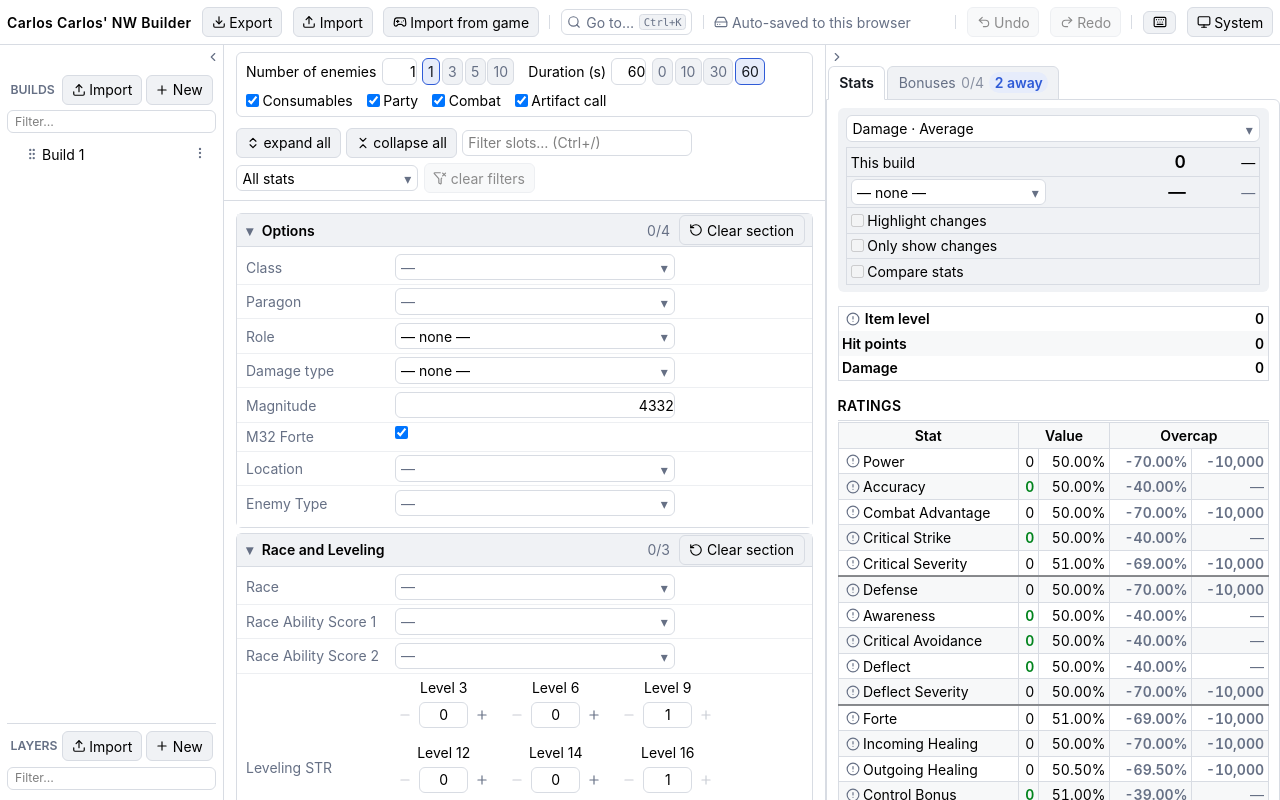
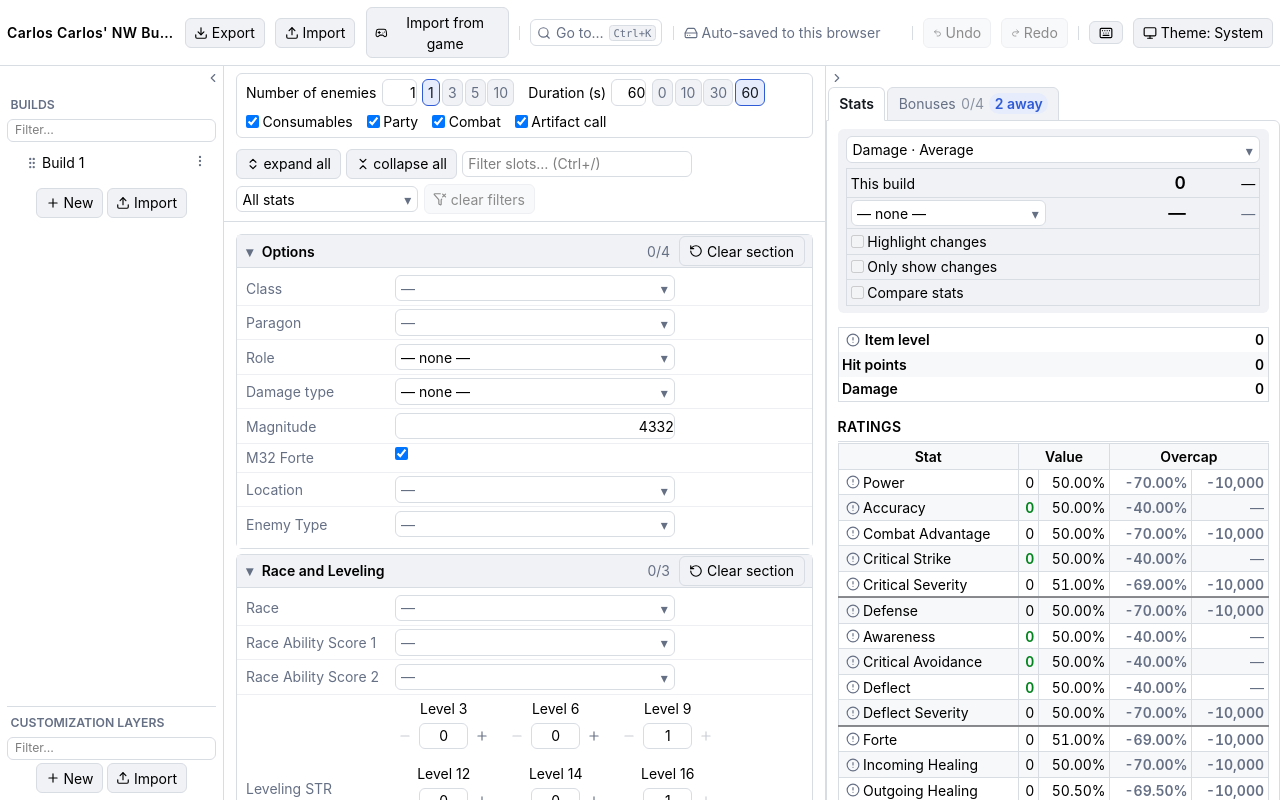
Before and after one commit to doublecarlos/carlos-carlos-nw-builder, a Vue app: page / in a window 1280 px wide. Built offline with nearby package versions, Linux system fonts and the light colour scheme.

Commit message:
Small layout changes

```diff
--- a/src/components/NavBuilds.vue
+++ b/src/components/NavBuilds.vue
@@ -126,12 +126,6 @@ function moveFocus(dir: 1 | -1) {
   <div ref="root" class="flex min-h-0 flex-1 flex-col">
     <div class="mb-1 flex items-center justify-between px-1 py-0.5">
       <span class="text-sm font-semibold uppercase text-muted">Builds</span>
-      <div class="flex items-center gap-1">
-        <BaseButton @click="$emit('import')"><Upload />Import</BaseButton>
-        <BaseButton data-testid="nav-add-build" @click="$emit('create')"
-          ><Plus />New</BaseButton
-        >
-      </div>
     </div>
 
     <input
@@ -143,7 +137,7 @@ function moveFocus(dir: 1 | -1) {
       @input="$emit('update:filter', ($event.target as HTMLInputElement).value)"
     />
 
-    <div class="flex-1 overflow-y-auto">
+    <div class="overflow-y-auto">
       <div
         v-for="(b, i) in filteredBuilds"
         :key="b.id"
@@ -181,8 +175,9 @@ function moveFocus(dir: 1 | -1) {
           @keydown.esc="$emit('rename-cancel')"
           @blur="$emit('rename-commit')"
         />
+
+        <BaseTooltip v-else :text="b.name">
           <button
-          v-else
             type="button"
             class="nav-name min-w-0 flex-1 cursor-pointer overflow-hidden text-ellipsis whitespace-nowrap py-0.5 text-left"
             :data-nav-key="b.id"
@@ -193,6 +188,7 @@ function moveFocus(dir: 1 | -1) {
           >
             {{ b.name }}
           </button>
+        </BaseTooltip>
 
         <div class="nav-menu-wrap relative">
           <BaseTooltip text="Build menu">
@@ -216,6 +212,12 @@ function moveFocus(dir: 1 | -1) {
           />
         </div>
       </div>
+      <div class="flex items-center justify-center gap-1 mt-2">
+        <BaseButton data-testid="nav-add-build" @click="$emit('create')"
+          ><Plus />New</BaseButton
+        >
+        <BaseButton @click="$emit('import')"><Upload />Import</BaseButton>
+      </div>
     </div>
   </div>
 </template>
--- a/src/components/NavLayers.vue
+++ b/src/components/NavLayers.vue
@@ -122,20 +122,14 @@ function moveFocus(dir: 1 | -1) {
   <div ref="root" class="border-t border-line pt-1.5">
     <div class="mb-1 flex items-center justify-between px-1 py-0.5">
       <BaseTooltip
-        text="Layers apply top to bottom — a lower layer overrides the ones above it."
+        text="Layers apply bottom to top — a higher layer overrides the ones below it."
       >
         <span
           class="flex items-center gap-1 text-sm font-semibold uppercase text-muted"
         >
-          Layers
+          Customization Layers
         </span>
       </BaseTooltip>
-      <div class="flex items-center gap-1">
-        <BaseButton @click="$emit('import')"><Upload />Import</BaseButton>
-        <BaseButton data-testid="nav-add-layer" @click="$emit('create')"
-          ><Plus />New</BaseButton
-        >
-      </div>
     </div>
 
     <input
@@ -228,6 +222,13 @@ function moveFocus(dir: 1 | -1) {
           />
         </div>
       </div>
+
+      <div class="flex items-center justify-center gap-1">
+        <BaseButton data-testid="nav-add-layer" @click="$emit('create')"
+          ><Plus />New</BaseButton
+        >
+        <BaseButton @click="$emit('import')"><Upload />Import</BaseButton>
+      </div>
     </div>
   </div>
 </template>
--- a/src/components/ui/ThemeToggle.vue
+++ b/src/components/ui/ThemeToggle.vue
@@ -23,7 +23,7 @@ const icon = {
   <BaseTooltip :text="`${labels[preference]} (click to change)`">
     <BaseButton @click="cyclePreference">
       <component :is="icon[preference]" />
-      <span class="capitalize">{{ preference }}</span>
+      Theme: <span class="capitalize">{{ preference }}</span>
     </BaseButton>
   </BaseTooltip>
 </template>
--- a/src/stores/layers.ts
+++ b/src/stores/layers.ts
@@ -1,6 +1,6 @@
 // Layers: named catalogue overlays that can be toggled on/off independently. The engine
 // folds every enabled layer's overlay (plus the active build's catalog) on top of the
-// base catalogue.
+// base catalogue. The list reads highest-priority first: the topmost layer wins.
 import { computed, ref } from "vue";
 import { useDebounceFn } from "@vueuse/core";
 import { reorderIndex } from "../composables/useDragAndDrop";
@@ -21,22 +21,27 @@ export const layers = computed(() =>
   layerOrder.value.map((id) => _layers.value.get(id)!).filter(Boolean),
 );
 
-/** Enabled layers in order, for the engine to fold over the base catalogue. */
+/** Enabled layers in fold order, for the engine to fold over the base catalogue. Reversed
+ * against the displayed order: folding last is what wins, and the top layer has priority. */
 export const enabledOverlays = computed(() =>
-  layers.value.filter((l) => l.enabled).map((l) => l.overlay),
+  layers.value
+    .filter((l) => l.enabled)
+    .map((l) => l.overlay)
+    .reverse(),
 );
 
 /** The id of the last layer the user selected, for ensureTargetLayer. */
 let _lastLayerId: string | null = null;
 
-/** Returns a layer guaranteed to exist: the last-selected one, the last in the list,
- * or a freshly-created "Layer 1". Used by Ctrl/Cmd-click to target a layer. */
+/** Returns a layer guaranteed to exist: the last-selected one, the top (highest-priority)
+ * one, or a freshly-created "Layer 1". Used by Ctrl/Cmd-click to target a layer -- the top
+ * one so the edit written there is not shadowed by another layer. */
 export function ensureTargetLayer(): Layer {
   if (_lastLayerId && _layers.value.has(_lastLayerId)) {
     return _layers.value.get(_lastLayerId)!;
   }
   if (layerOrder.value.length) {
-    return _layers.value.get(layerOrder.value[layerOrder.value.length - 1])!;
+    return _layers.value.get(layerOrder.value[0])!;
   }
   return createLayer();
 }
--- a/src/stores/resolved.ts
+++ b/src/stores/resolved.ts
@@ -17,8 +17,9 @@ type Resolution =
  * Catalogue layers, lowest priority first. The shipped data is the base (inside
  * `catalog.makeDb`); everything here is folded over it.
  *
- * Enabled layers come first, then the active build's per-build catalog. Order matters:
- * a layer earlier in the list can be overridden by a later layer or the build catalog.
+ * Enabled layers come first (already reversed by the store, so the topmost layer folds
+ * last), then the active build's per-build catalog. Order matters: an overlay earlier in
+ * this list can be overridden by a later one, and the build catalog beats every layer.
  */
 const overlays = computed(() => {
   const result = [...layers.enabledOverlays.value];
```
Also changed, not shown: 1 other file (tests, documents, lock files or other folders). Lines whose indentation alone changed are shown as unchanged.
